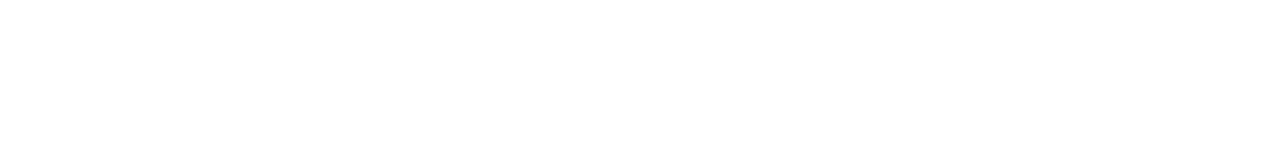
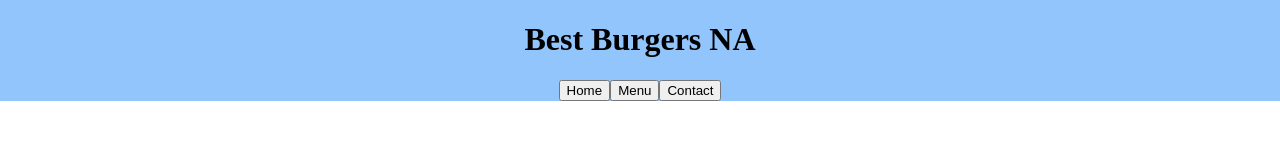
Before and after one commit to Revolution5/restaurant-page, a plain HTML site: page index.html in a window 1280 px wide. Drawn offline with Linux system fonts and the light colour scheme.

Commit message:
Add function to create header

```diff
--- a/index.html
+++ b/index.html
@@ -5,6 +5,7 @@
     <meta http-equiv="X-UA-Compatible" content="IE=edge">
     <meta name="viewport" content="width=device-width, initial-scale=1.0">
     <script src="main.js" defer></script>
+    <link rel="stylesheet" href="styles.css">
     <title>Document</title>
 </head>
 <body>
--- a/main.js
+++ b/main.js
@@ -0,0 +1 @@
+(()=>{"use strict";!function(){let e=document.querySelector("#content"),t=document.createElement("div");t.classList.add("header"),e.appendChild(t);let n=document.createElement("h1");n.classList.add("title"),n.textContent="Best Burgers NA",t.appendChild(n);let d=document.createElement("div"),l=document.createElement("button");l.textContent="Home";let c=document.createElement("button");c.textContent="Menu";let o=document.createElement("button");o.textContent="Contact",d.appendChild(l),d.appendChild(c),d.appendChild(o),t.appendChild(d)}()})();
--- a/styles.css
+++ b/styles.css
@@ -0,0 +1,18 @@
+body {
+    margin: 0;
+    padding: 0;
+}
+
+.header {
+    display: flex;
+    flex-direction: column;
+    justify-content: center;
+    align-items: center;
+    background-color: #93c5fd;
+}
+
+.tabs {
+    display: flex;
+    justify-content: center;
+    align-items: center;
+}
```
